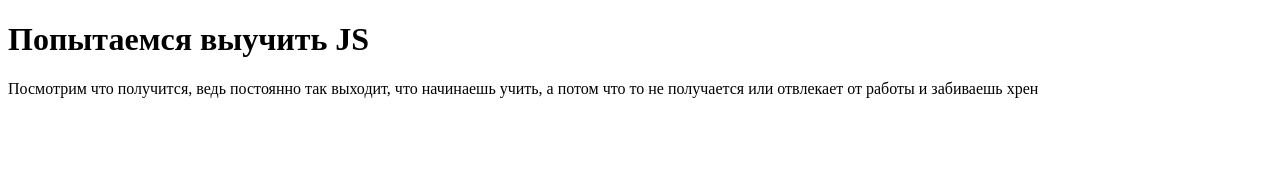
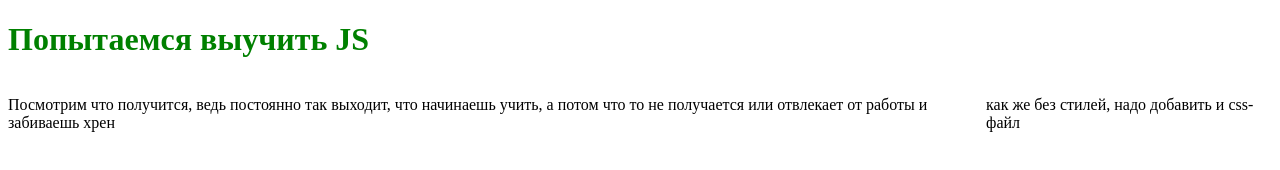
Before and after one commit to Makarov-AV/learn_JS, a plain HTML site: page index.html in a window 1280 px wide. Drawn offline with Linux system fonts and the light colour scheme.

Commit message:
great file css

```diff
--- a/index.html
+++ b/index.html
@@ -3,12 +3,17 @@
 <head>
   <meta charset="UTF-8">
   <meta name="viewport" content="width=device-width, initial-scale=1.0">
+  <link rel="stylesheet" href="style.css">
   <title>Udemy</title>
 </head>
 <body>
   <h1>Попытаемся выучить JS</h1>
 
-  <p>Посмотрим что получится, ведь постоянно так выходит, что начинаешь учить, а потом что то не получается или отвлекает от работы и забиваешь хрен</p>
+  <div class="text">
+    <p>Посмотрим что получится, ведь постоянно так выходит, что начинаешь учить, а потом что то не получается или отвлекает от работы и забиваешь хрен</p>
+    <p>как же без стилей, надо добавить и css-файл</p>
+  </div>
+
 
   <script src="script.js"></script>
 </body>
--- /dev/null
+++ b/style.css
@@ -0,0 +1,8 @@
+h1 {
+  color: green;
+}
+
+.text {
+  display: flex;
+  align-content: center;
+}
```
